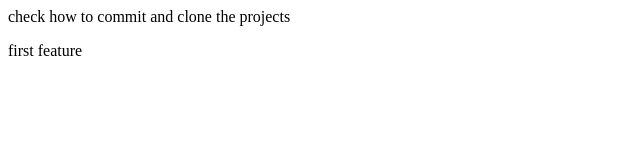
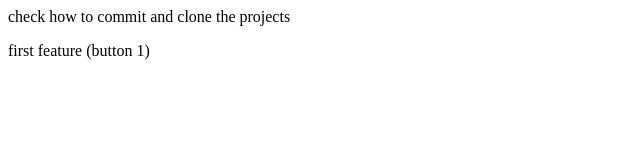
Before and after one commit to ShivajiRatnala/git-branches, a plain HTML site: page index.html in a window 1280 px wide. Shown: the full height of the page, 0-640 px from the left. Drawn offline with Linux system fonts and the light colour scheme.

```diff
--- a/index.html
+++ b/index.html
@@ -1,2 +1,2 @@
 <p> check how to commit and clone the projects</p>
-<p> first feature </p>
+<p> first feature (button 1)</p>
```
